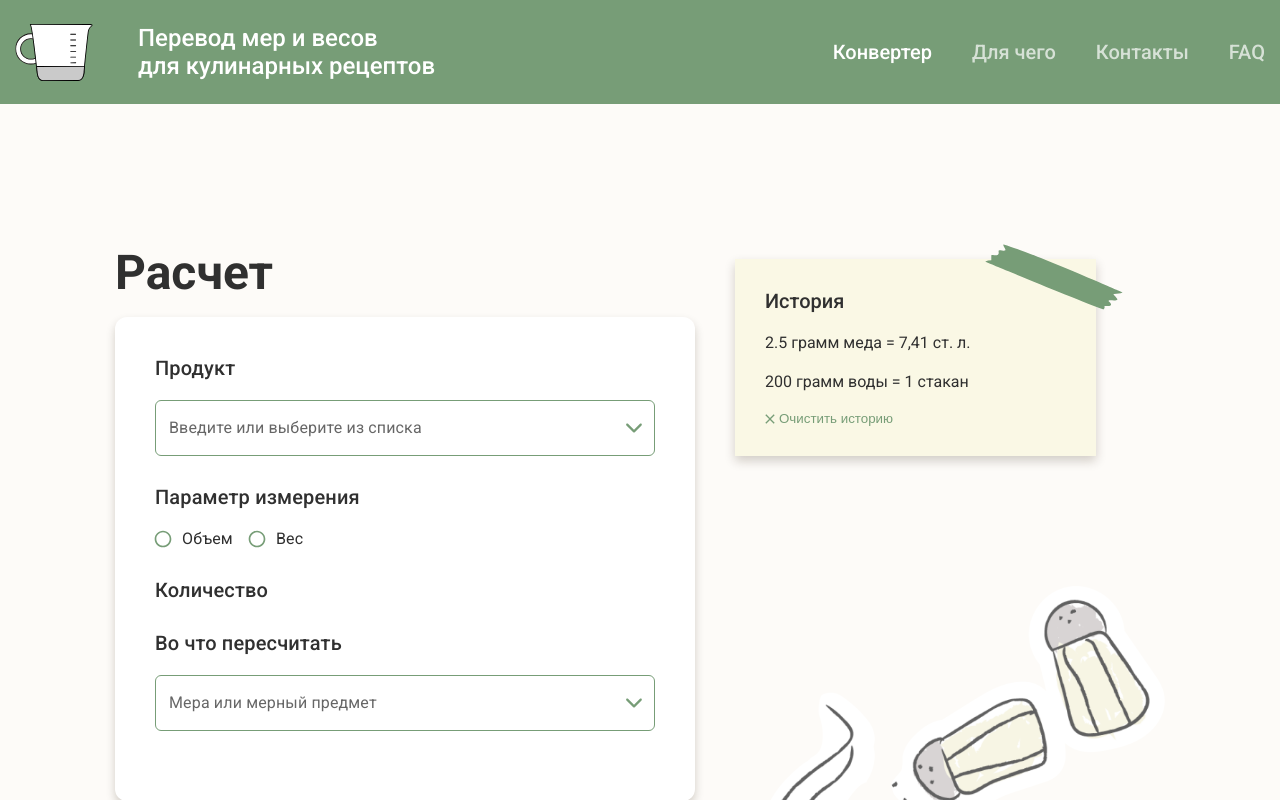
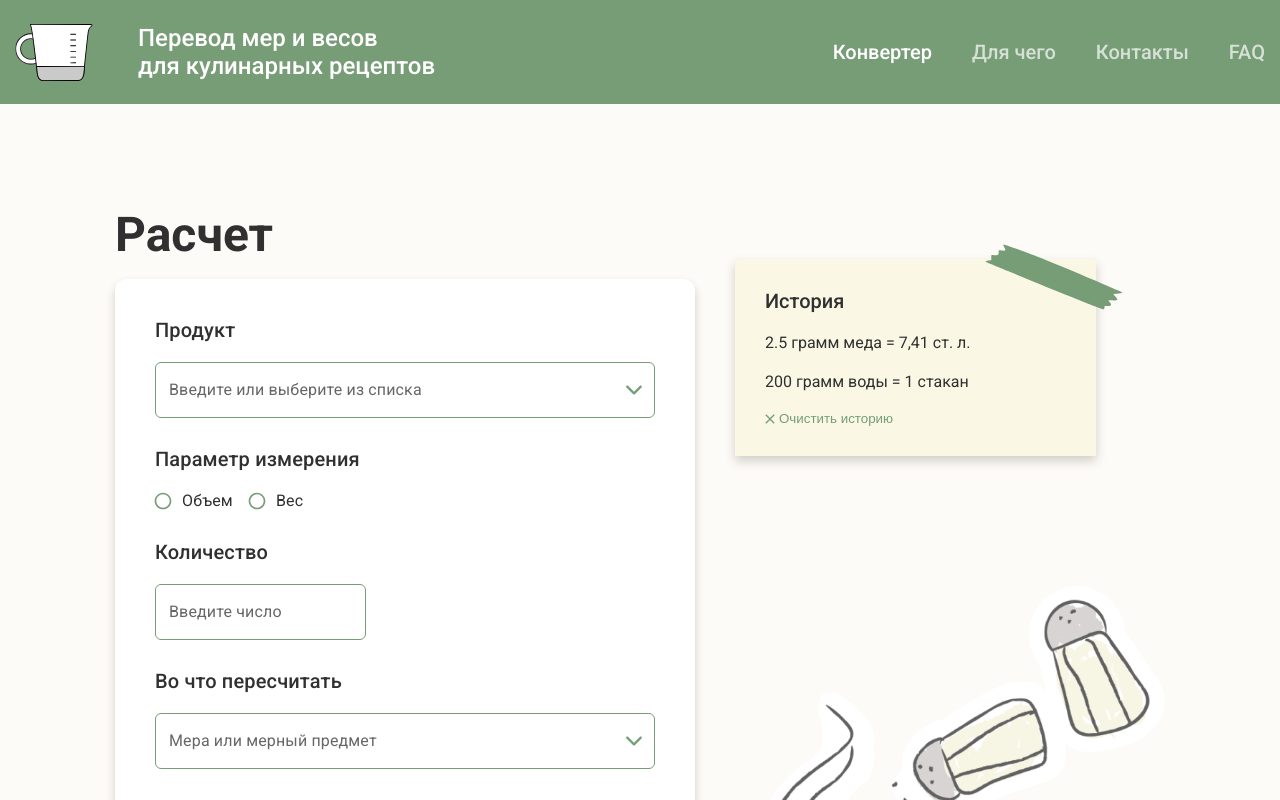
Before and after one commit to EkaterinaToporkova/kitchen-converter, a React (Vite) app: page / in a window 1280 px wide. Shown: the top 800 px of the page. Built offline with nearby package versions, Linux system fonts and the light colour scheme.

Commit message:
feat: add a field for numerical input chore: customize the field for numerical input

```diff
--- a/src/components/Converter/FormConverter/FormConverter.tsx
+++ b/src/components/Converter/FormConverter/FormConverter.tsx
@@ -102,7 +102,6 @@ export const FormConverter: React.FC = () => {
         >
           <FormControlLabel
             value="Объем"
-            sx={{ ". &MuiTypography-root": { fontSize: "12px" } }}
             control={
               <Radio
                 sx={{
@@ -130,16 +129,40 @@ export const FormConverter: React.FC = () => {
         </RadioGroup>
       </FormControl>
       {/* Количество */}
-      <FormControl fullWidth sx={FormControlStyles}>
+      <FormControl
+        sx={FormControlStyles}
+        className={styles.input__count__parametr}
+      >
         <FormLabel
           component="legend"
           sx={{
             color: "#303030",
+            "&.Mui-focused": {
+              color: "#779d77 !important",
+            },
           }}
         >
           <p>Количество</p>
         </FormLabel>
-        </FormControl>
+        <TextField
+          id="outlined-number"
+          label="Введите число"
+          type="number"
+          sx={outlinedInputStyles}
+          InputLabelProps={{
+            sx: {
+              "&.MuiInputLabel-shrink": {
+                color: "#779d77 !important",
+                "&.Mui-focused": {
+                  color: "#779d77 !important",
+                },
+              },
+            },
+          }}
+        />
+      </FormControl>
+
+      {/* Во что пересчитать */}
       <FormControl fullWidth sx={FormControlStyles}>
         <FormLabel
           component="legend"
--- a/src/components/Converter/FormConverter/FormConverterStyle.tsx
+++ b/src/components/Converter/FormConverter/FormConverterStyle.tsx
@@ -27,3 +27,5 @@ export const FormControlStyles = {
     color: "inherit !important",
   },
 };
+
+// Стили для радио кнопок
```
